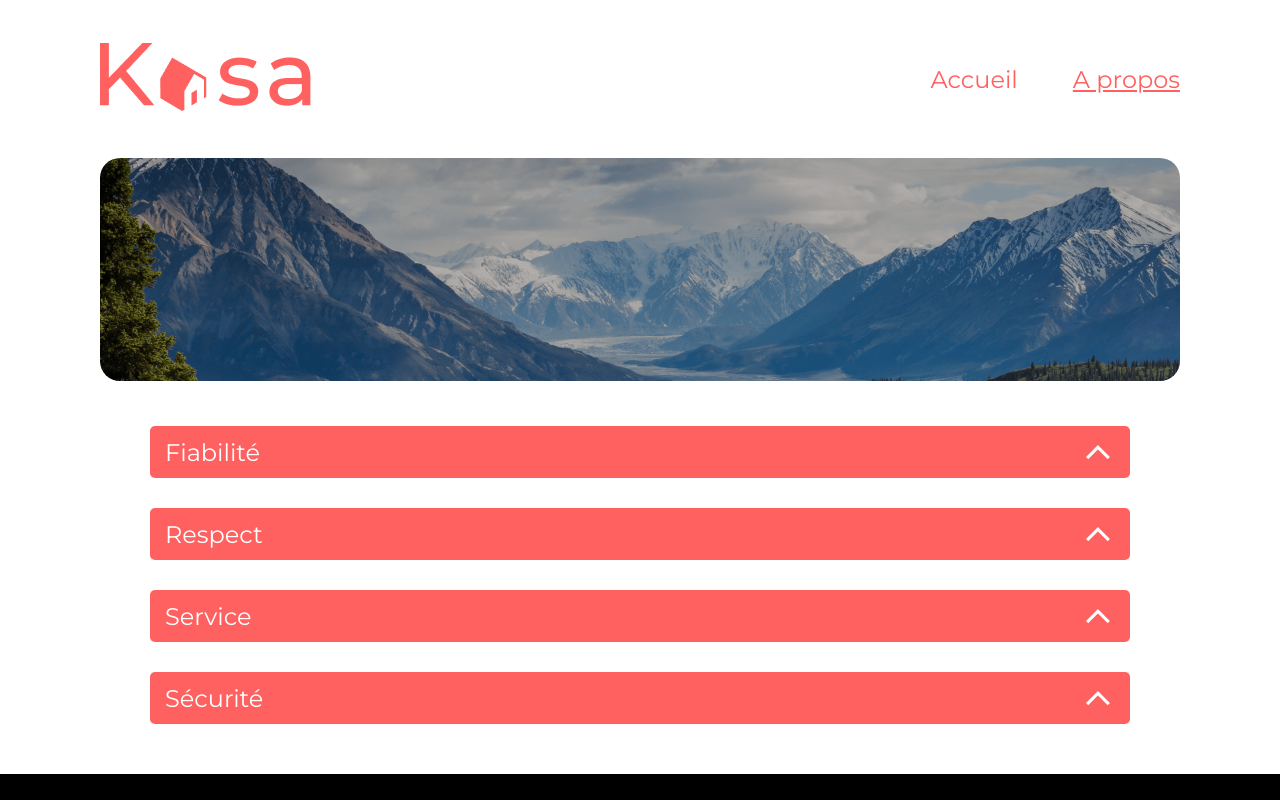
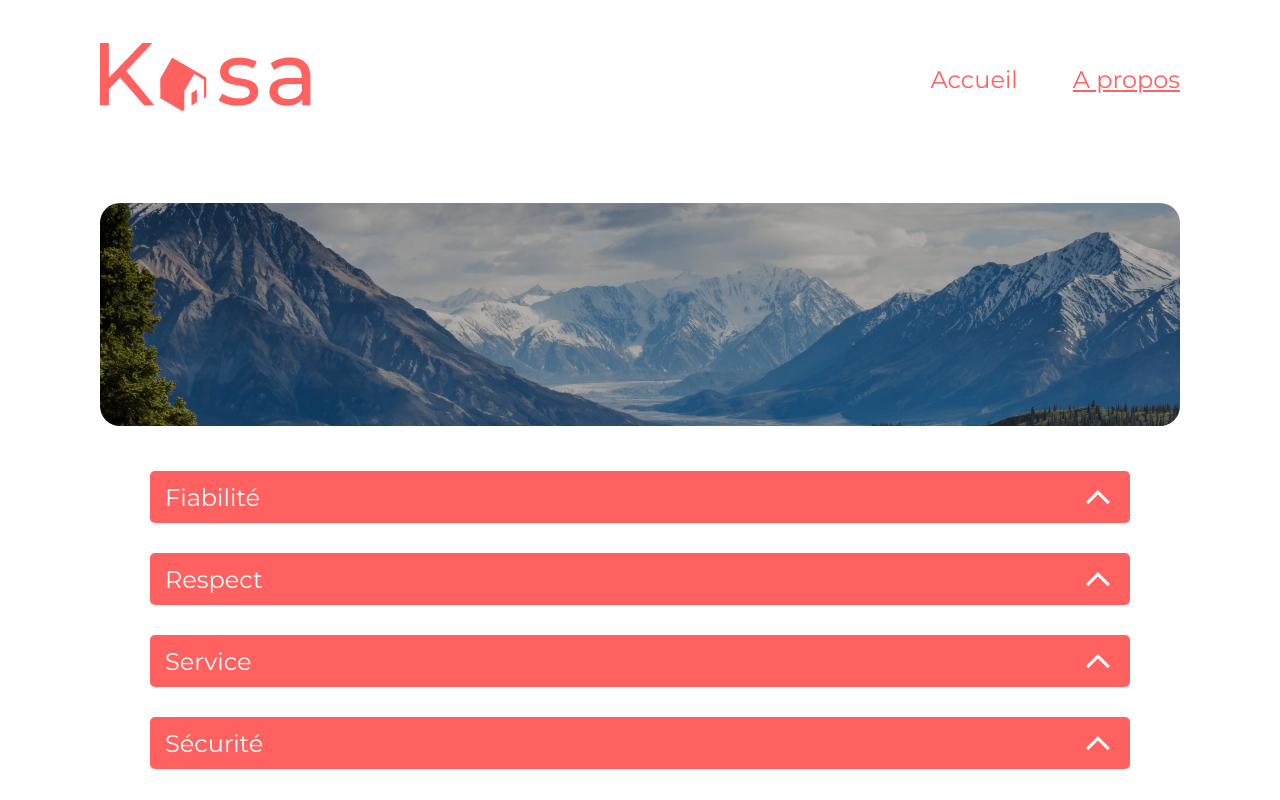
Before and after one commit to NCStudentOC/OpenClassRoomsP8, a React (Create React App) app: page /About in a window 1280 px wide. Shown: the top 800 px of the page. Built offline with nearby package versions, Linux system fonts and the light colour scheme.

Commit message:
Version Finale 07122023

```diff
--- a/src/components/stars.js
+++ b/src/components/stars.js
@@ -13,12 +13,12 @@ const Stars = ({ rating }) => {
     return (
         <div className="host_stars">
             {[...Array(5)].map((star, index) => {
-                const ratingValue = index + 1
+                const starValue = index + 1
 
                 return (
                     <img
                         key={index}
-                        src={ratingValue <= rating ? redStar : greyStar}
+                        src={starValue <= rating ? redStar : greyStar}
                         alt="star"
                     />
                 )
--- a/src/pages/Description.jsx
+++ b/src/pages/Description.jsx
@@ -8,8 +8,7 @@ import Stars from '../components/stars'
 import Collapse from '../components/Collapse'
 import Footer from '../components/Footer'
 
-// import redStar from '../assets/red_star.png'
-// import greyStar from '../assets/grey_star.png'
+
 
 import { useParams, Navigate } from 'react-router-dom'
 import logements from '../logements/logements.json'
--- a/src/styles/components/banner.scss
+++ b/src/styles/components/banner.scss
@@ -9,8 +9,8 @@
     margin: 0 50px 50px 50px;
   }
   @media screen and (max-width: 445px) {
-    margin: 25px 20px 25px 20px;
-    height: 111px;
+    margin: 25px 20px 50px 20px;
+    height: 180px;
   }
 }
 
--- a/src/styles/components/footer.scss
+++ b/src/styles/components/footer.scss
@@ -18,5 +18,6 @@
 .footer_copyright {
   @media screen and (max-width: 445px) {
     width: 50%;
+    text-align: center;
   }
 }
--- a/src/styles/pages/About.scss
+++ b/src/styles/pages/About.scss
@@ -6,7 +6,7 @@
   gap: 30px;
 
   @media screen and (max-width: 1024px) {
-    padding: 0 0 50px 0;
+    padding: 0 50px 50px 50px;
   }
   @media screen and (max-width: 445px) {
     padding: 0 20px 50px 20px;
--- a/src/styles/pages/Error.scss
+++ b/src/styles/pages/Error.scss
@@ -10,7 +10,7 @@
     gap: 150px;
     align-items: center;
     @media screen and (max-width: 445px) {
-      gap: 0px;
+      //  gap: 100px;
     }
 
     &_title {
@@ -23,6 +23,7 @@
 
       @media screen and (max-width: 445px) {
         font-size: 96px;
+
       }
     }
     &_content {
--- a/src/styles/pages/home.scss
+++ b/src/styles/pages/home.scss
@@ -3,5 +3,7 @@
 .home{
     margin: 0 auto;
     z-index: 0;
+    display: flex;
+    flex-direction: column;
 
 }
```
